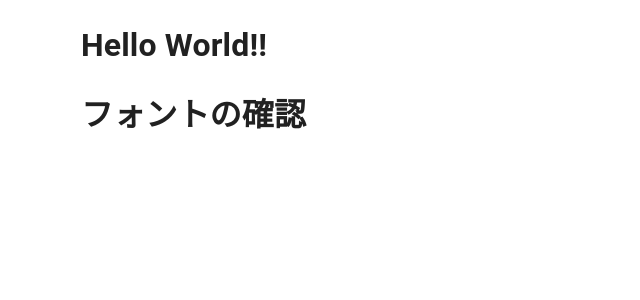
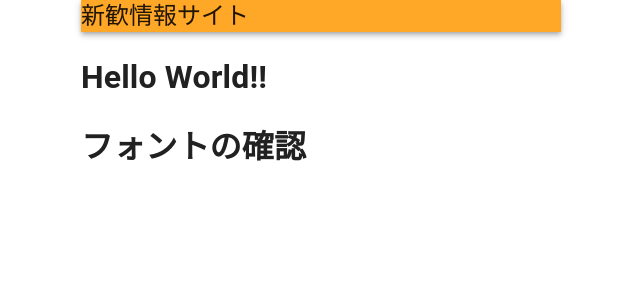
Before and after one commit to hotter6163/welcul, a Next.js app: page / in a window 1280 px wide. Shown: the top 300 px of the page, without its empty margins (319-959 px from the left). Built offline with nearby package versions, Linux system fonts and the light colour scheme.

Commit message:
MUIのカスタマイズを適用

```diff
--- /dev/null
+++ b/src/components/layouts/Header.tsx
@@ -0,0 +1,24 @@
+import type { VFC } from 'react'
+import {
+  AppBar,
+  Typography
+} from '@mui/material'
+
+declare module '@mui/material/AppBar' {
+  interface AppBarPropsColorOverrides {
+    main: true
+  }
+}
+
+export const Header: VFC = () => {
+  return (
+    <AppBar position="static" color="main">
+      <Typography
+        variant="h5"
+        component="p"
+      >
+        新歓情報サイト
+      </Typography>
+    </AppBar>
+  )
+}
--- a/src/pages/_app.tsx
+++ b/src/pages/_app.tsx
@@ -4,6 +4,9 @@ import CssBaseline from '@mui/material/CssBaseline'
 
 import "@fontsource/noto-sans-jp"
 import 'styles/globals.scss'
+
+import { CustomThemeProvider } from 'theme/CustomThemeProvider'
+import { Header } from 'components/layouts/Header'
 
 function App({ Component, pageProps }: AppProps) {
   return (
@@ -13,7 +16,10 @@ function App({ Component, pageProps }: AppProps) {
         <title>新歓情報サイト</title>
       </Head>
       <div className="display-field">
-        <Component {...pageProps} />
+        <CustomThemeProvider>
+          <Header />
+          <Component {...pageProps} />
+        </CustomThemeProvider>
       </div>
     </>
   )
--- a/src/styles/globals.scss
+++ b/src/styles/globals.scss
@@ -1,8 +1,10 @@
 body {
   font-family: "Noto Sans JP";
+  background-color: rgba(255, 224, 178, 0.6);
 }
 
 .display-field {
   max-width: 480px;
   margin: 0 auto;
+  background: #fff;
 }
--- /dev/null
+++ b/src/theme/CustomThemeProvider.tsx
@@ -0,0 +1,43 @@
+import type { ReactNode, VFC } from 'react'
+
+import { createTheme, ThemeProvider } from '@mui/material/styles'
+import { orange } from '@mui/material/colors'
+
+declare module '@mui/material/styles' {
+  interface Palette {
+    main: Palette['primary']
+    base: Palette['primary']
+    accent: Palette['primary']
+  }
+  interface PaletteOptions {
+    main?: PaletteOptions['primary']
+    base?: PaletteOptions['primary']
+    accent?: PaletteOptions['primary']
+  }
+}
+
+type CustomThemeProps = {
+  children: ReactNode
+}
+
+export const CustomThemeProvider: VFC<CustomThemeProps> = ({ children }) => {
+  const theme = createTheme({
+    palette: {
+      main: {
+        main: orange[400]
+      },
+      base: {
+        main: orange[100]
+      },
+      accent: {
+        main: orange[800]
+      }
+    }
+  })
+
+  return (
+    <ThemeProvider theme={theme}>
+      {children}
+    </ThemeProvider>
+  )
+}
```
